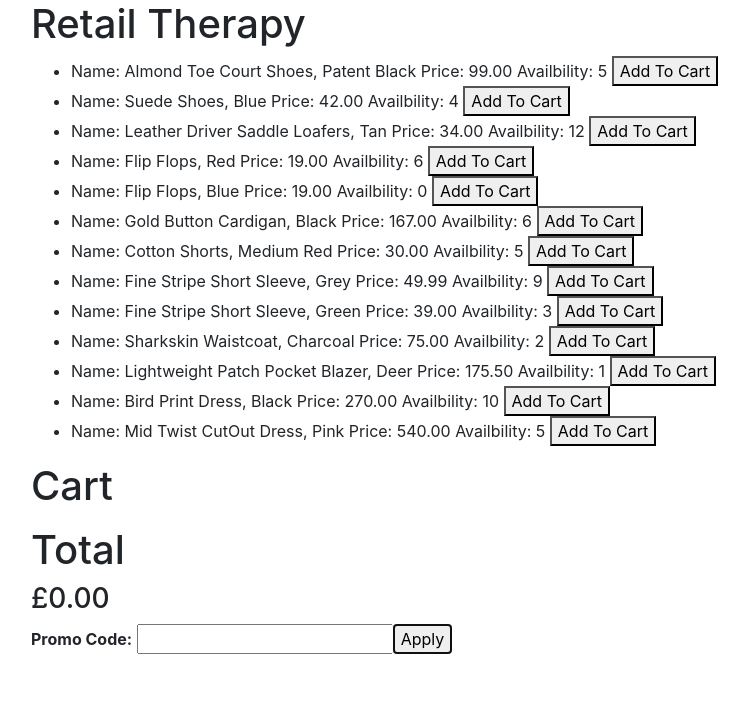
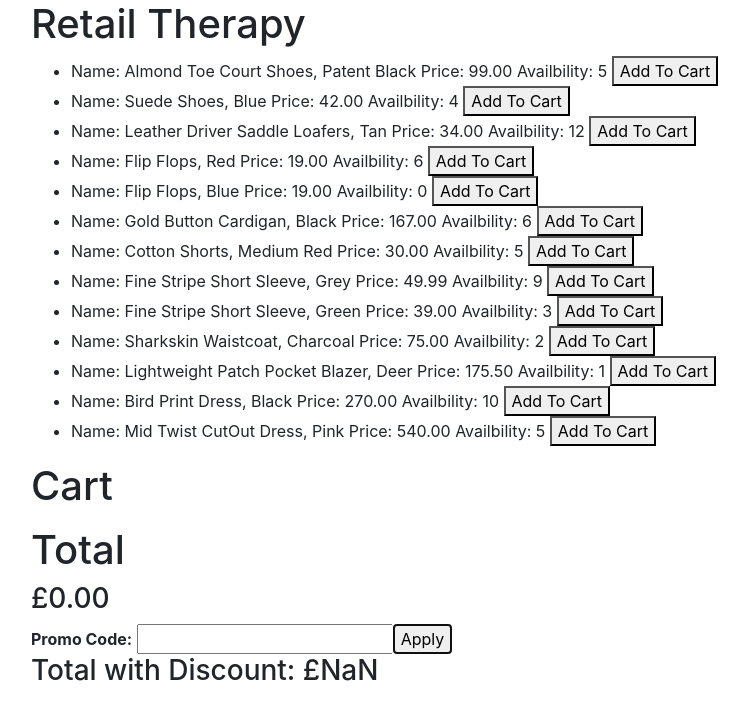
Before and after one commit to CazaBelle/retail-therapy-js, a website: page index.html in a window 1280 px wide. Both pictures are taken after a click on the button "Apply". Shown: the whole page, without its empty margins (54-803 px from the left). Drawn offline with nearby package versions, Linux system fonts and the light colour scheme.

Commit message:
ADD feature to allow user to add three promo codes

```diff
--- a/index.html
+++ b/index.html
@@ -26,8 +26,10 @@
           <h1>Total</h1>
 
           <div id="total-section"></div>
+
           <div id="voucher-section">
               <b>Promo Code:</b> <input type=text id=voucherInput><button id=voucherButton>Apply</button>
+              <p id="total-after-discount"></p>
           </div>
         </section>
 
--- a/interface.js
+++ b/interface.js
@@ -48,10 +48,20 @@ const loadPage = () => {
     //ADD VOUCHER
     let voucherButton = document.getElementById('voucherButton')
     voucherButton.addEventListener('click', function(){
-      let promoCode = document.getElementById('voucherInput')
-      let voucher = new Voucher(promoCode, total.add())
+      let promoCode = document.getElementById('voucherInput').value
+      let currentTotal = total.add()
+      let voucher = new Voucher(promoCode, currentTotal)
+      let newTotalDOM = document.getElementById('total-after-discount')
+      newTotalDOM.innerHTML = ''
+      newTotalDOM.innerHTML = voucher.displayTotalWithPromo()
 
+
+      // totalSection.innerHTML = ((total.add()) - (voucher.checkDiscount()))
+
+
+      // console.log(total.displayTotal()) - (voucher.checkDiscount())
     })
+
 
   }, 400)
 
--- a/src/Total.js
+++ b/src/Total.js
@@ -14,7 +14,6 @@ class Total {
     if(totalArray.length > 0){
       this.total = totalArray.reduce((num1,num2) => num1 + num2)
       return this.total
-
     }else{
       return this.total
     }
--- a/src/Voucher.js
+++ b/src/Voucher.js
@@ -3,7 +3,8 @@ class Voucher{
     this.discount = discount
     this.total = total
   }
-  checkDiscount(discount,total){
+
+  checkDiscount(){
     if(this.discount == '5off'){
       return 5
     }else if(this.discount == '10off50' && this.total > 50){
@@ -17,5 +18,13 @@ class Voucher{
 
   }
 
+  getTotal(){
+    return this.total - this.checkDiscount()
+  }
+
+  displayTotalWithPromo(){
+    return `<h3>Total with Discount: £${parseFloat(this.getTotal()).toFixed(2)}</h3>`
+  }
+
 
 }
```
Also changed, not shown: spec/VoucherSpec.js (+7 -2 lines).
